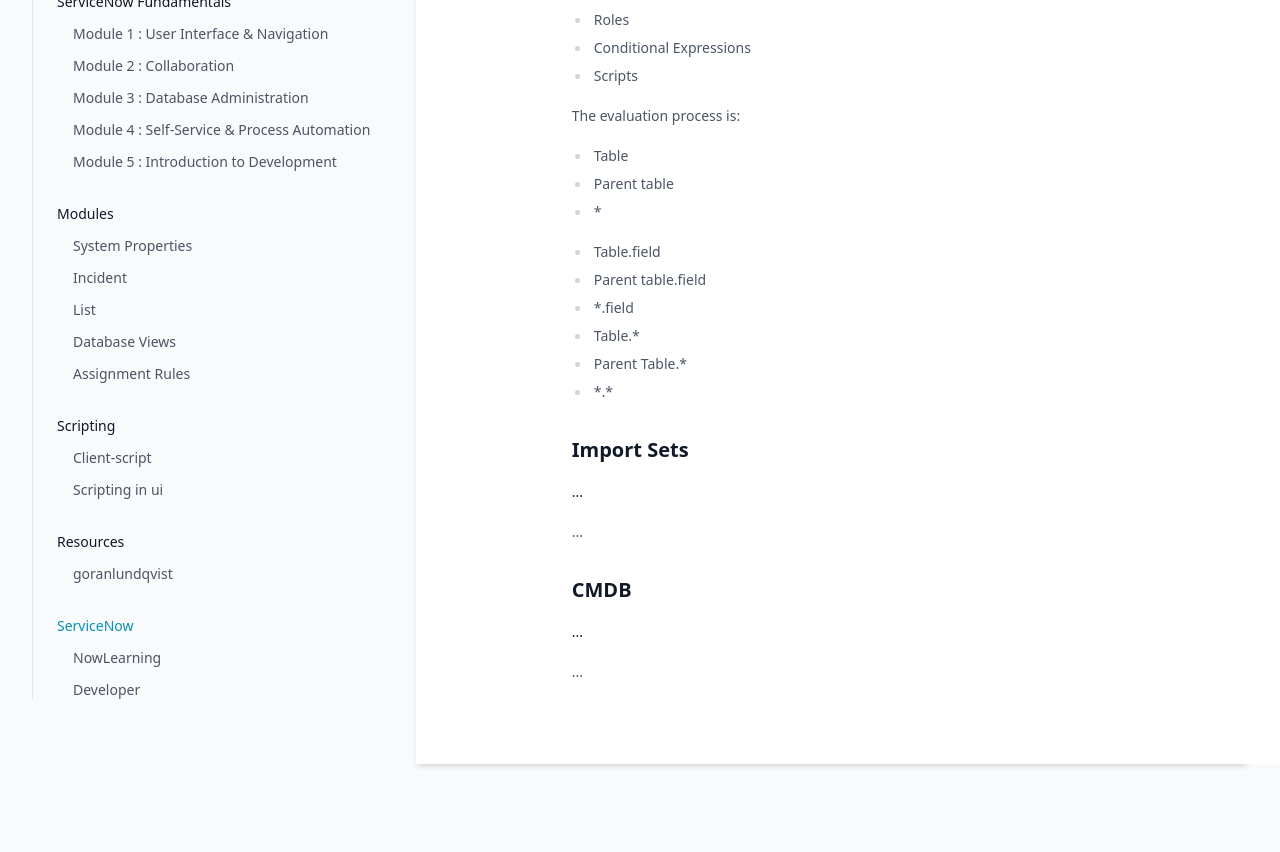
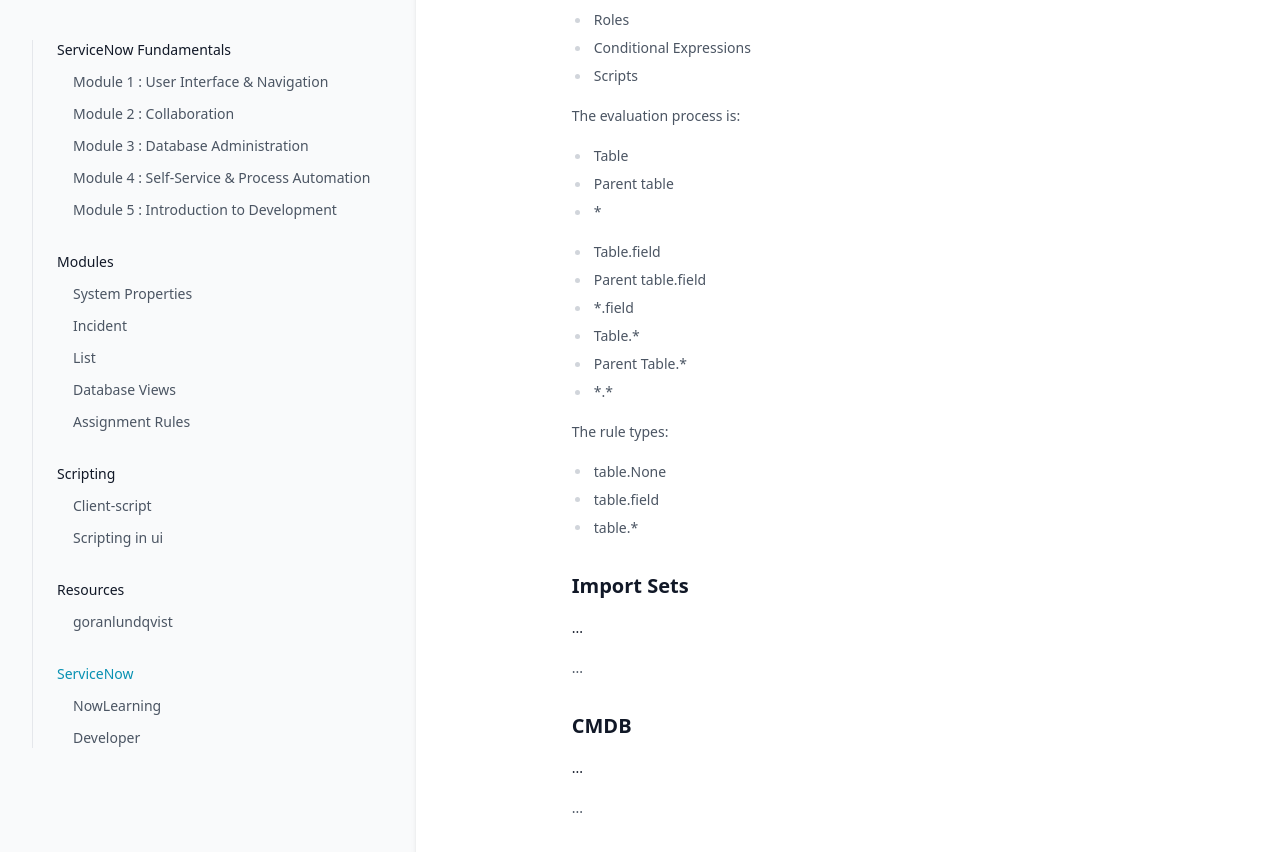
Before and after one commit to greglejeune/ebook, a Jekyll site: the page built from _servicenow/2021-11-01-snf-module3.md, in a window 1280 px wide and 900 px high, scrolled down 2098 px. Shown: the top 852 px of the window. Built offline with Jekyll 4.4.1, drawn with Linux system fonts in a browser that asks for light colours.

Commit message:
Update 2021-11-01-snf-module3.md

```diff
--- a/_servicenow/2021-11-01-snf-module3.md
+++ b/_servicenow/2021-11-01-snf-module3.md
@@ -121,6 +121,16 @@ category: snf
   <li>*.*</li>
 </ul>
 
+<p style="text-align: justify;">
+    The rule types:
+</p>
+
+<ul>
+  <li>table.None</li>
+  <li>table.field</li>
+  <li>table.*</li>
+</ul>
+
 <h2>Import Sets</h2>
 
 <p style="text-align: justify;"><strong>...</strong></p>
```
